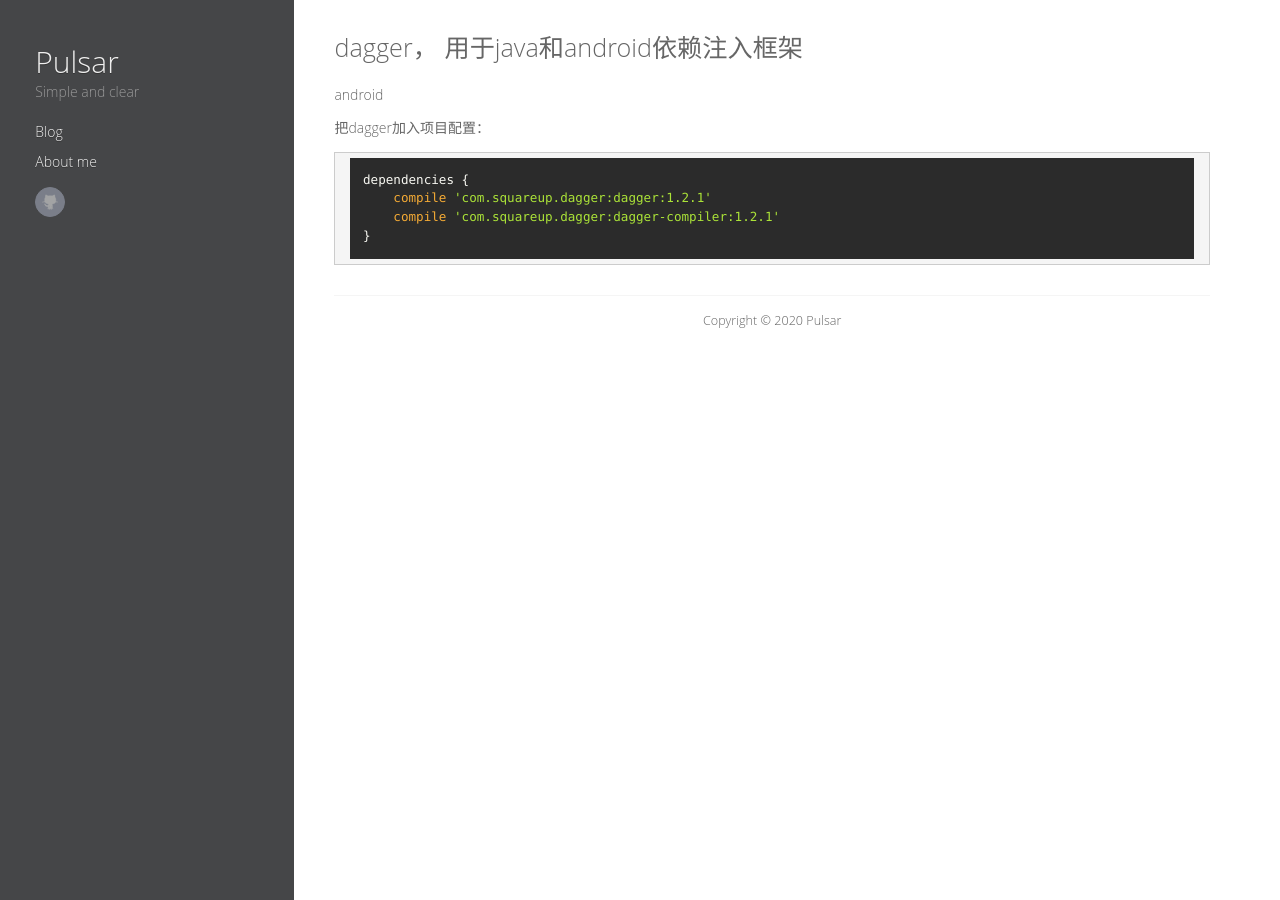
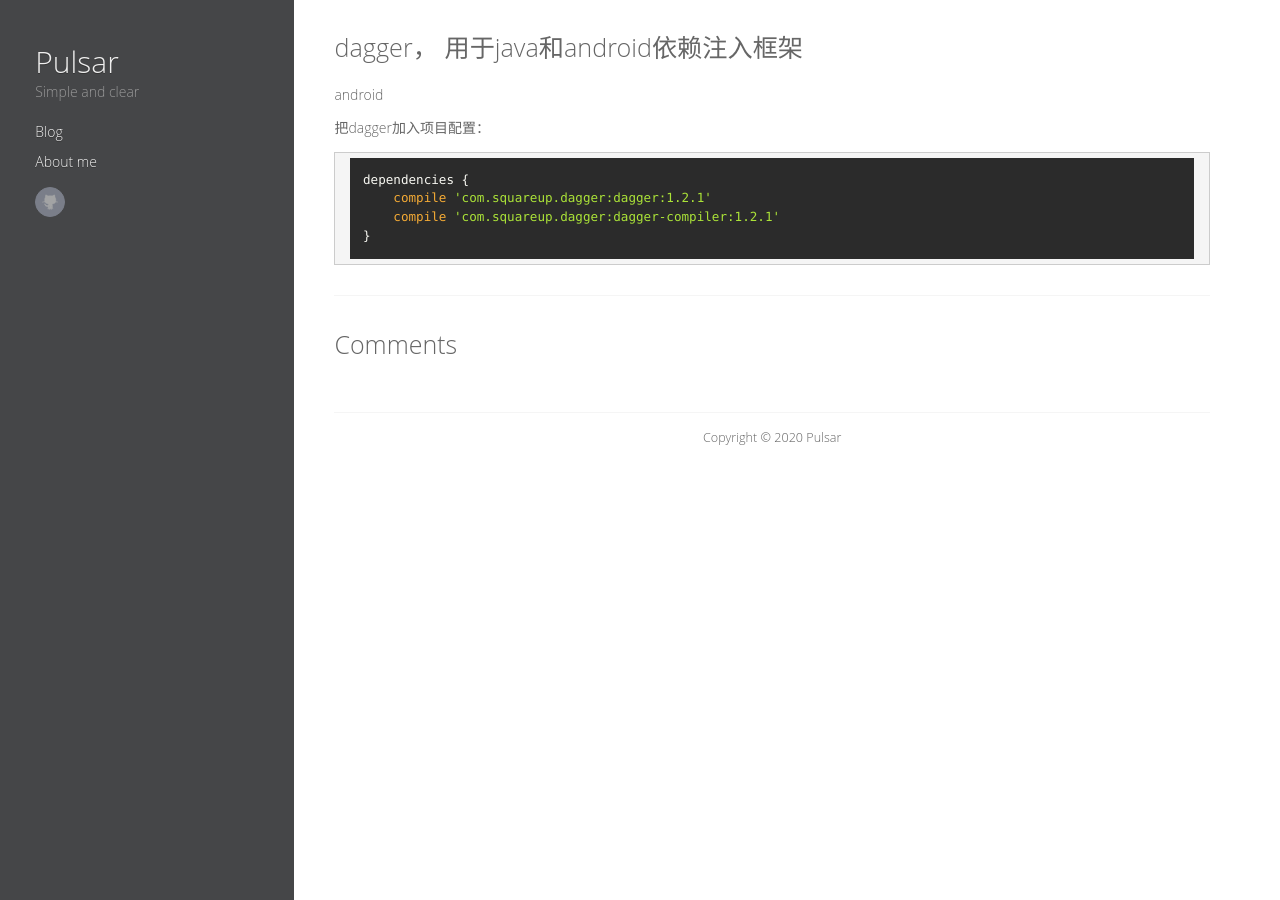
Before and after one commit to pulsaryu/pulsaryu.github.io, a Jekyll site: the page built from _posts/2013-12-31-dagger.md, in a window 1280 px wide. Built offline with Jekyll 4.4.1, drawn with Linux system fonts in a browser that asks for light colours; nearby versions of some CDN libraries; comment, search, counter and statistics services are not loaded.

Commit message:
回复评论插件为disqus

```diff
--- a/_layouts/post.html
+++ b/_layouts/post.html
@@ -15,6 +15,10 @@ layout : default
     </div>
 
 </article>
+<section id="comment">
+    <h1 class="title">Comments</h1>
+    {% include disqus.html %}
+</section>
 
 <!-- <div id="comments"></div>
 <script type="text/javascript">
```
